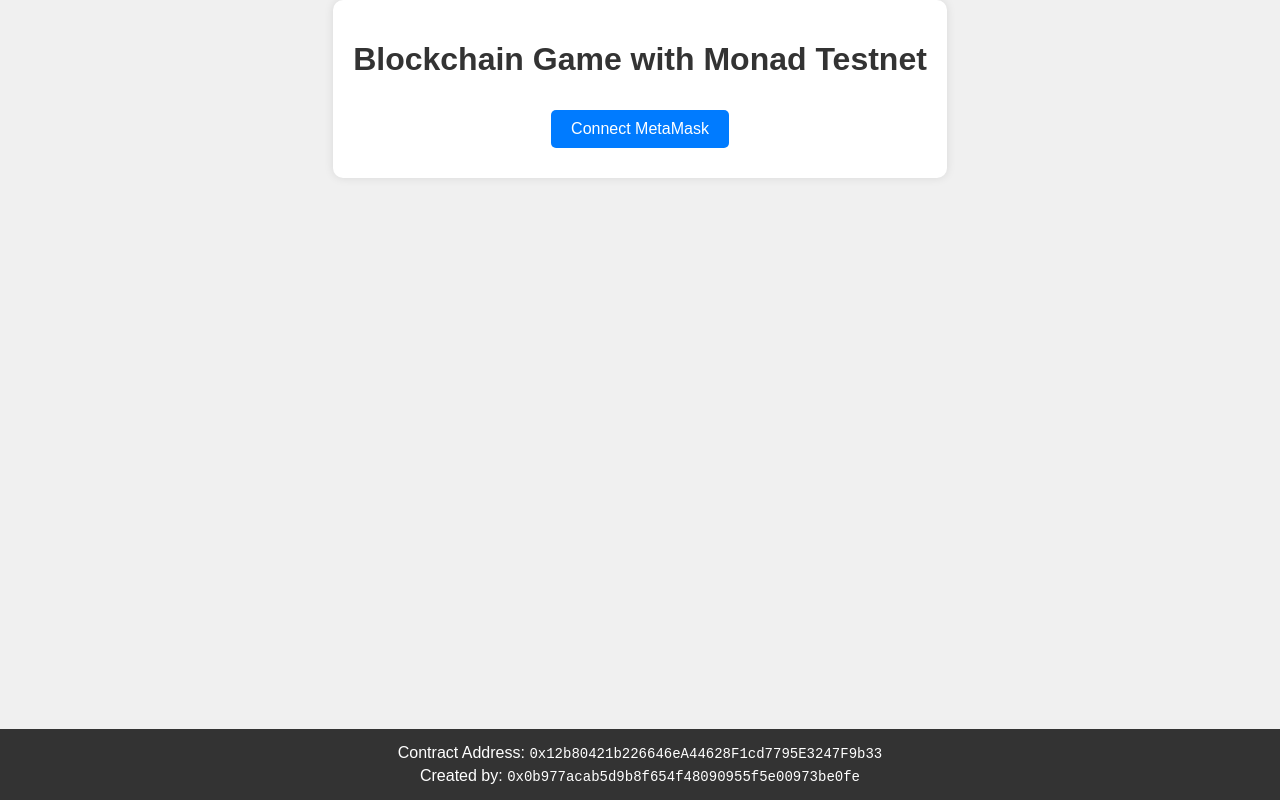
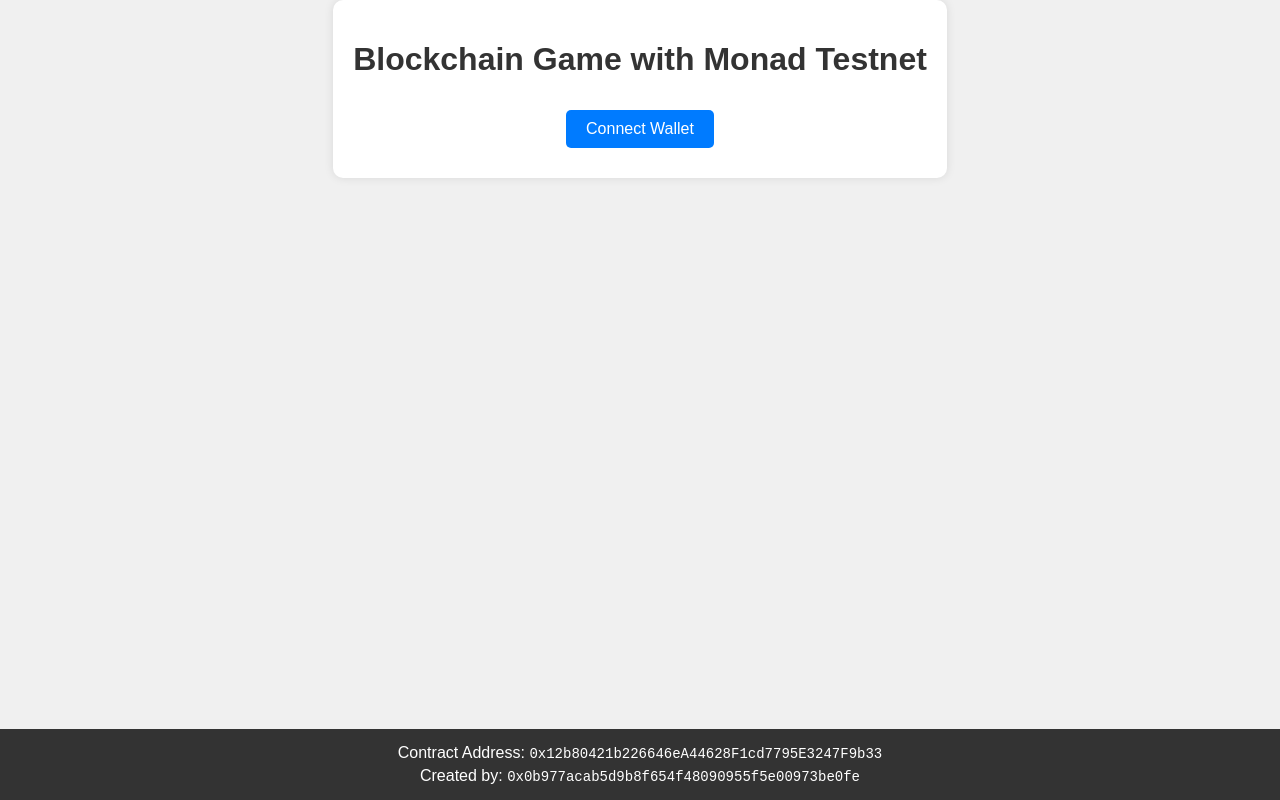
Before and after one commit to BluOwn/monadgame, a website: page index.html in a window 1280 px wide. Drawn offline with Linux system fonts and the light colour scheme.

Commit message:
Update index.html

```diff
--- a/index.html
+++ b/index.html
@@ -9,7 +9,7 @@
 <body>
     <div class="container">
         <h1>Blockchain Game with Monad Testnet</h1>
-        <button id="connectButton">Connect MetaMask</button>
+        <button id="connectButton">Connect Wallet</button>
         <div id="walletInfo" class="hidden">
             <p>Wallet Address: <span id="walletAddress"></span></p>
             <p>Daily Mints: <progress id="mintProgress" max="20" value="0"></progress> <span id="dailyMints">0</span>/20</p>
@@ -27,6 +27,7 @@
         <p>Created by: <span id="creatorAddress">YOUR_CREATOR_ADDRESS</span></p>
     </footer>
     <script src="https://unpkg.com/ethers@5.7.2/dist/ethers.umd.min.js"></script>
+    <script src="https://unpkg.com/@web3modal/ethers@3.5.4/dist/index.js"></script>
     <script src="script.js"></script>
 </body>
 </html>
```
